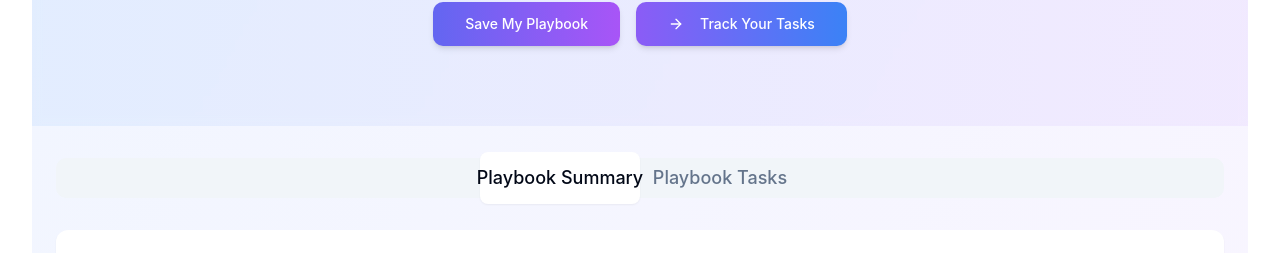
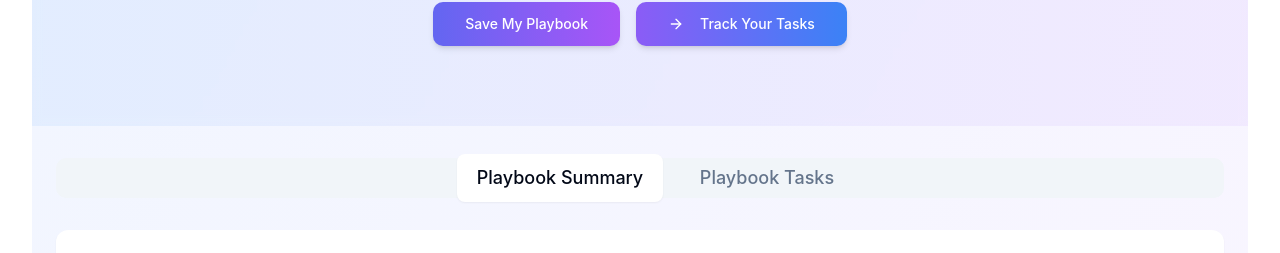
Before and after one commit to hackerslife/driver-playbook-flow-47, a React (Vite) app: page /playbook in a window 1280 px wide. Shown: the part 1125-1378 px from the top of the page. Built offline with nearby package versions, Linux system fonts and the light colour scheme.

Commit message:
Visual edit in Lovable
Edited UI in Lovable

```diff
--- a/src/pages/Playbook.tsx
+++ b/src/pages/Playbook.tsx
@@ -298,7 +298,7 @@ const Playbook = () => {
       {!isEmptyMonth && !isGenerating && <div className="max-w-7xl mx-auto py-8 px-6">
           <Tabs defaultValue="summary" className="w-full">
             <TabsList className="mb-8 w-full flex justify-center">
-              <TabsTrigger value="summary" className="w-40 text-lg py-3 px-[10px]">Playbook Summary</TabsTrigger>
+              <TabsTrigger value="summary" className="w-40 text-lg mx-[24px] my-[13px] py-[10px] px-[103px]">Playbook Summary</TabsTrigger>
               <TabsTrigger value="tasks" className="w-40 text-lg py-3">Playbook Tasks</TabsTrigger>
             </TabsList>
 
```
